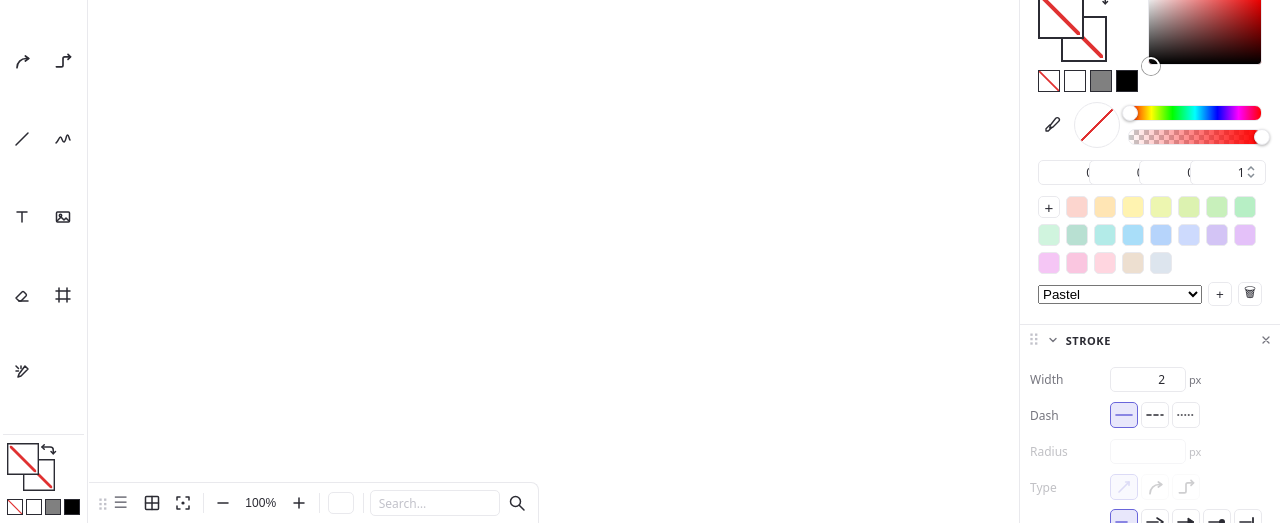
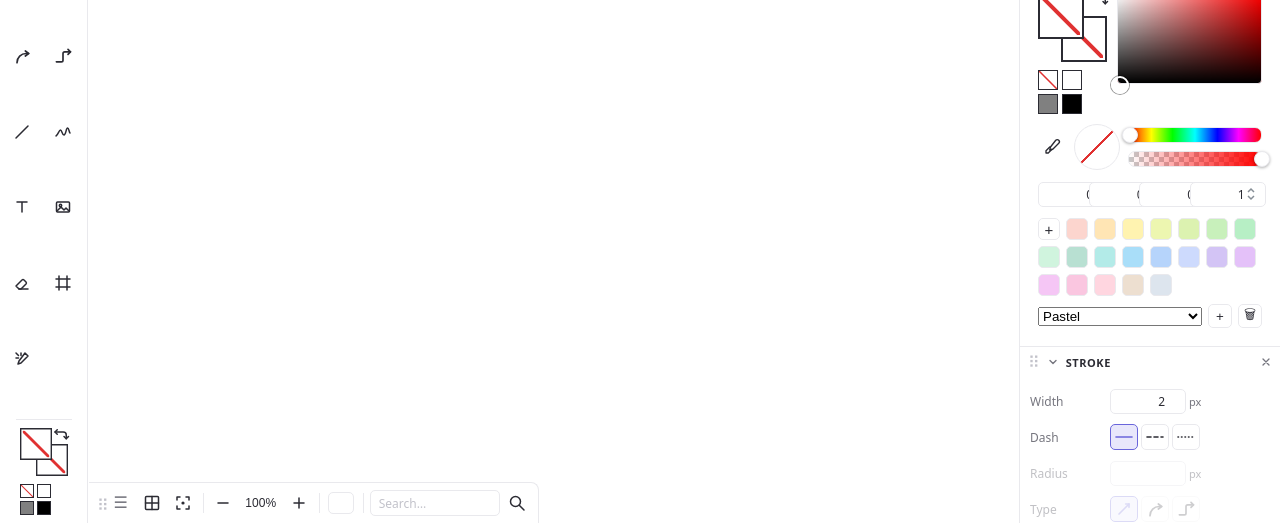
Before and after one commit to bobtherobot/flow, a React (Vite) app: page / in a window 1280 px wide. Shown: the part 277-800 px from the top of the page. Built offline with nearby package versions, Linux system fonts and the light colour scheme.

Commit message:
feat(color): quartet becomes a 2x2 grid at desktop sizes

```diff
--- a/src/ui/color/color.css
+++ b/src/ui/color/color.css
@@ -249,17 +249,20 @@
   border: none;
 }
 
+/* Two columns, filled in reading order: none, white / grey, black. */
 .flow-clr-quartet {
-  display: flex;
+  display: grid;
+  grid-template-columns: repeat(2, var(--flow-clr-chip-size));
   gap: 4px;
+  --flow-clr-chip-size: 20px;
 }
 
 .flow-clr-chip {
-  width: var(--flow-clr-chip-size, 22px);
-  height: var(--flow-clr-chip-size, 22px);
+  width: var(--flow-clr-chip-size);
+  height: var(--flow-clr-chip-size);
   padding: 0;
+  overflow: hidden;
   cursor: pointer;
-  overflow: hidden;
   border: 1px solid var(--flow-ink);
 }
 
@@ -439,17 +442,8 @@
   cursor: default;
 }
 
-/* The quartet at its default 22px chip doesn't fit the rail's compact chooser
-   (88px rail − 1px border − 8px padding = 79px usable; 4×22 + 3×4 gaps = 100px).
-   Same technique as `--flow-clr-part-size` (Task 12): a custom property on the
-   chooser, overridden under `--compact`. 16px chips at a 3px gap measure 73px
-   in the running rail (getBoundingClientRect, Chromium) — 6px of headroom
-   against the 79px usable width. */
-.flow-clr-quartet {
-  --flow-clr-chip-size: 22px;
-}
-
+/* flow is desktop-only: these are mouse targets, sized for density. */
 .flow-clr-chooser--compact .flow-clr-quartet {
-  --flow-clr-chip-size: 16px;
+  --flow-clr-chip-size: 14px;
   gap: 3px;
 }
```
Also changed, not shown: 1 other file (tests, documents, lock files or other folders).
